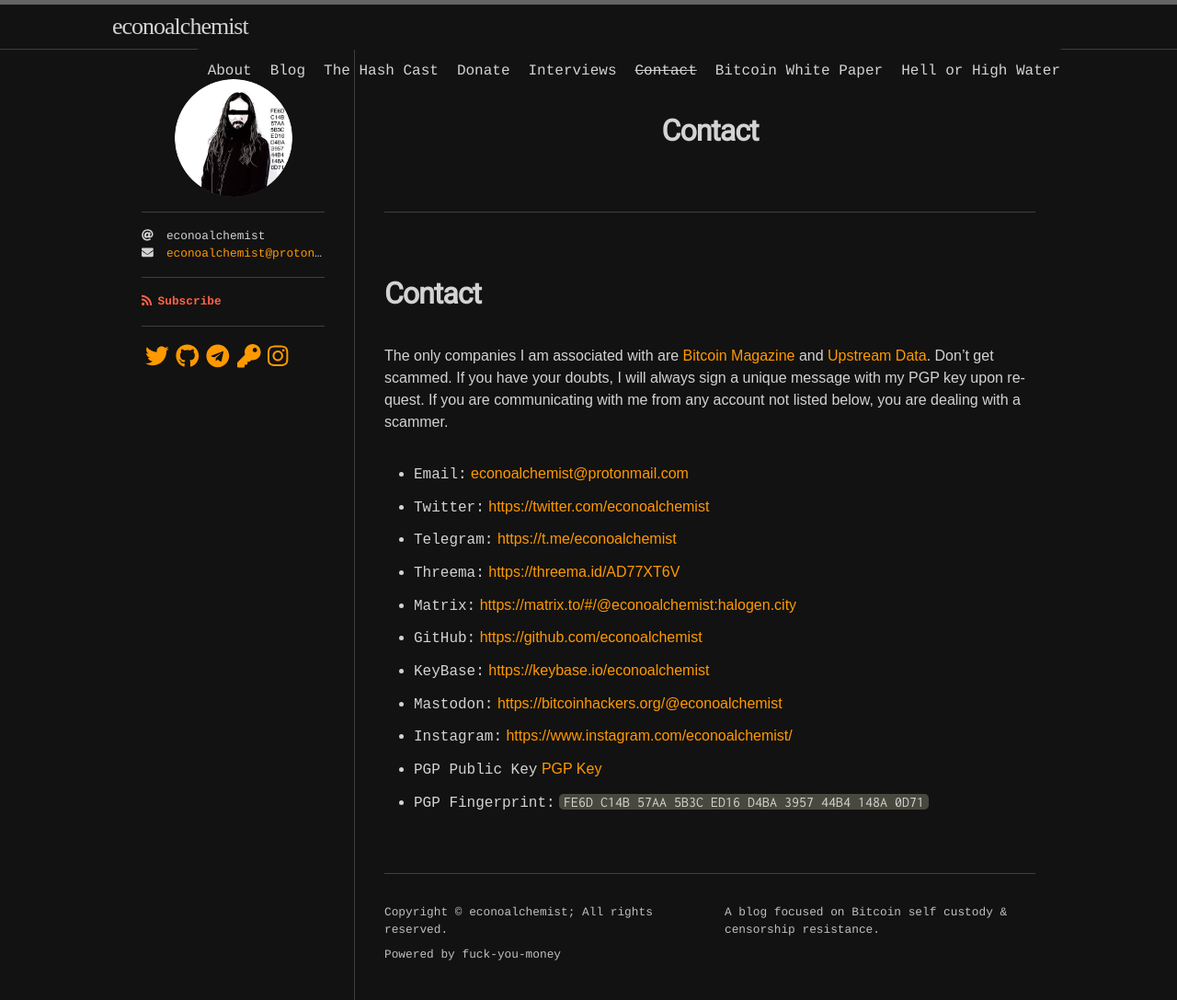
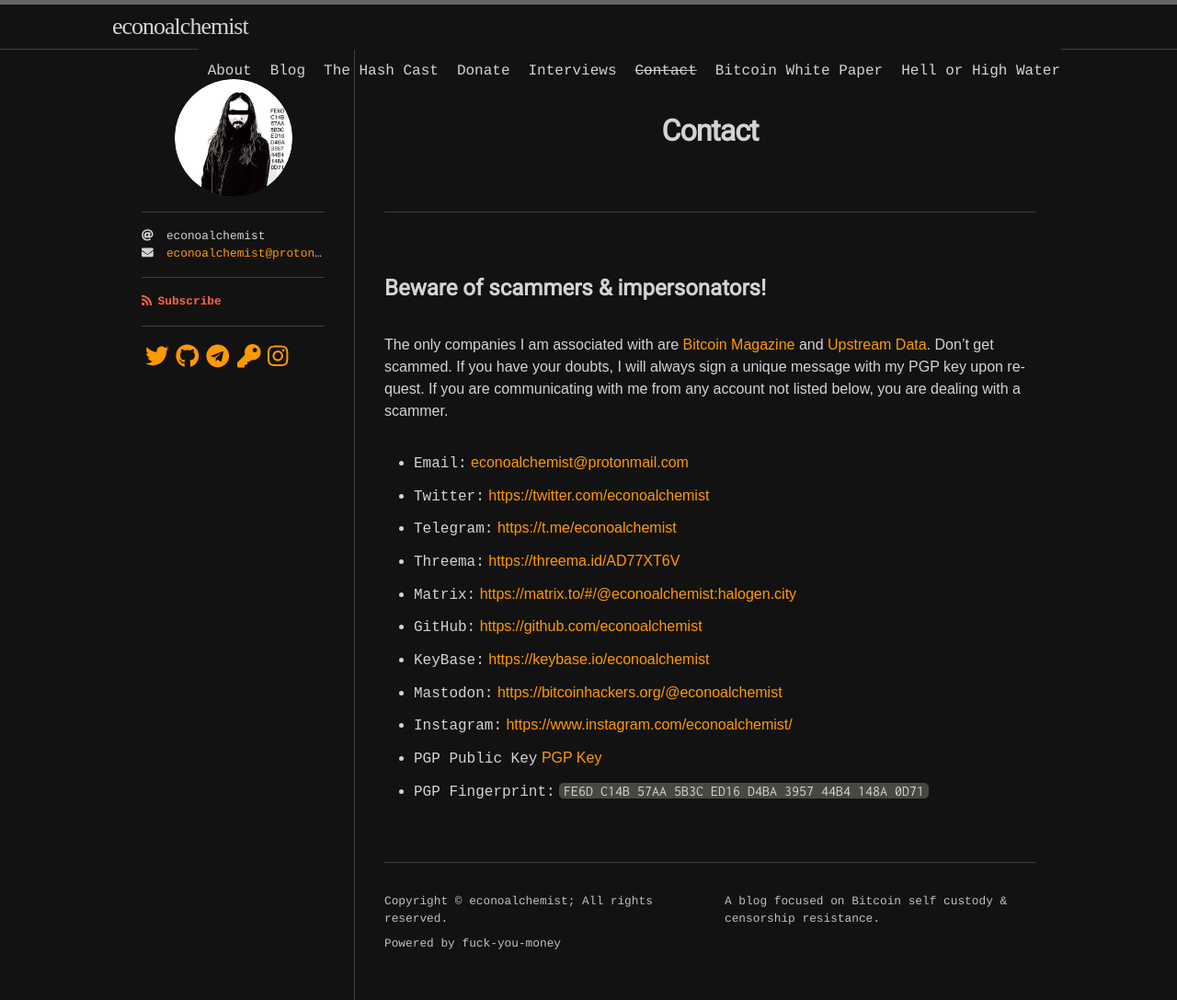
Before and after one commit to econoalchemist/econoalchemist.github.io, a Jekyll site: the page built from contact.md, in a window 1280 px wide. Shown: the whole page at 92% size. Built offline with Jekyll 4.4.1, drawn with Linux system fonts in a browser that asks for light colours; nearby versions of some CDN libraries; some web fonts are replaced.

Commit message:
Update contact.md

```diff
--- a/contact.md
+++ b/contact.md
@@ -3,8 +3,7 @@ layout: page
 title: Contact
 permalink: /contact/
 ---
-
-# Contact
+## Beware of scammers & impersonators!
 
 The only companies I am associated with are [Bitcoin Magazine](https://bitcoinmagazine.com/) and [Upstream Data](https://www.upstreamdata.ca/). Don't get scammed. If you have your doubts, I will always sign a unique message with my PGP key upon request. If you are communicating with me from any account not listed below, you are dealing with a scammer.
 
```
